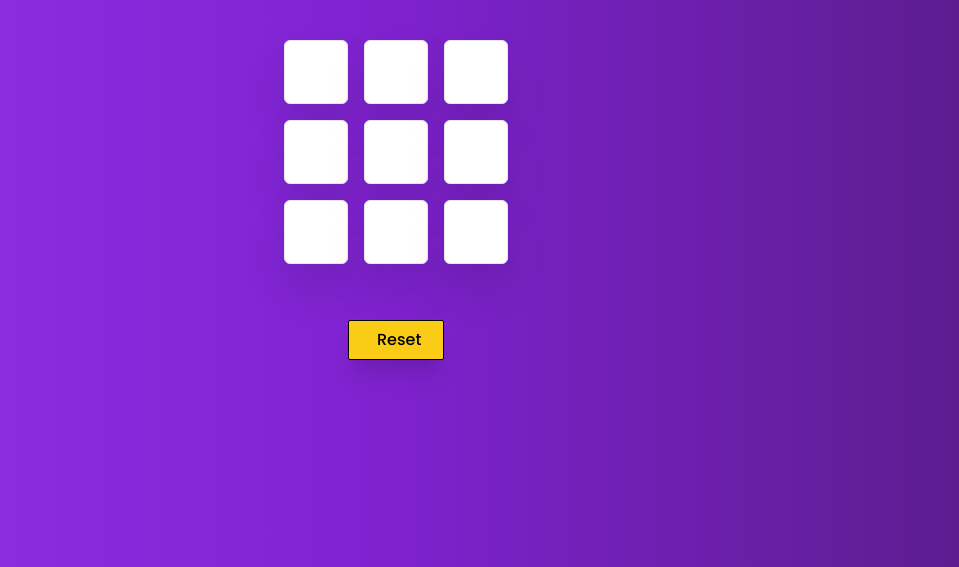
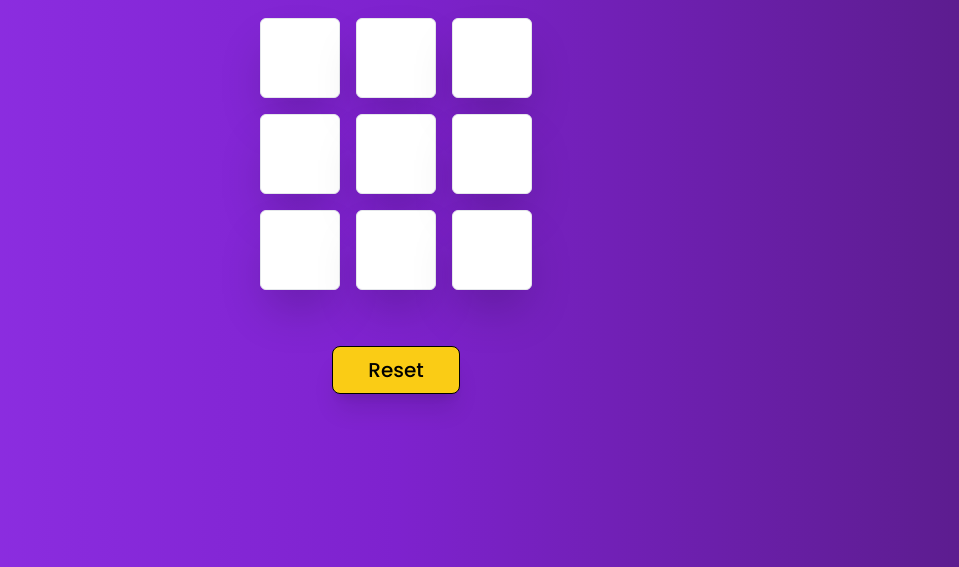
Before and after one commit to AbdulSamad94/Tic-Tac-Toe-Game, a plain HTML site: page index.html in a window 1280 px wide. Shown: the part 233-800 px from the top of the page, without its empty margins (244-1203 px from the left). Drawn offline with Linux system fonts and the light colour scheme.

Commit message:
cahnges
cahnges

```diff
--- a/index.html
+++ b/index.html
@@ -39,46 +39,46 @@
 <body class="bg-gradient-to-r from-purple-600 via-purple-700 to-purple-900">
     <div class="flex justify-center items-center gap-12 flex-col w-screen h-screen">
         <div class="flex justify-center items-center">
-            <h1 id="h1" class="text-5xl text-yellow-500 font-semibold text-center cursor-pointer">Tic - Tac - Toe</h1>
+            <h1 id="h1" class="text-5xl lg:text-6xl text-yellow-500 font-semibold text-center cursor-pointer">Tic - Tac - Toe</h1>
         </div>
         <div class="flex justify-center items-center w-screen">
             <div class="flex justify-center items-center flex-col gap-4 p-2">
                 <div id="box1" onclick="afterClicking1()"
-                    class="flex justify-center items-center border w-16 h-16 bg-white rounded-md shadow-2xl text-purple-300 text-5xl font-semibold transition-all cursor-pointer hover:bg-slate-200">
+                    class="flex justify-center items-center border lg:w-20 lg:h-20 w-16 h-16 bg-white rounded-md shadow-2xl text-purple-300 text-5xl lg:text-7xl font-semibold transition-all cursor-pointer hover:bg-slate-200 ">
                 </div>
                 <div id="box2" onclick="afterClicking2()"
-                    class="flex justify-center items-center border w-16 h-16 bg-white rounded-md shadow-2xl text-purple-300 text-5xl font-semibold transition-all cursor-pointer hover:bg-slate-200">
+                    class="flex justify-center items-center border lg:w-20 lg:h-20 w-16 h-16 bg-white rounded-md shadow-2xl text-purple-300 text-5xl lg:text-7xl font-semibold transition-all cursor-pointer hover:bg-slate-200 ">
                 </div>
                 <div id="box3" onclick="afterClicking3()"
-                    class="flex justify-center items-center border w-16 h-16 bg-white rounded-md shadow-2xl text-purple-300 text-5xl font-semibold transition-all cursor-pointer hover:bg-slate-200">
+                    class="flex justify-center items-center border lg:w-20 lg:h-20 w-16 h-16 bg-white rounded-md shadow-2xl text-purple-300 text-5xl lg:text-7xl font-semibold transition-all cursor-pointer hover:bg-slate-200 ">
                 </div>
             </div>
             <div class="flex justify-center items-center flex-col gap-4 p-2">
                 <div id="box4" onclick="afterClicking4()"
-                    class="flex justify-center items-center border w-16 h-16 bg-white rounded-md shadow-2xl text-purple-300 text-5xl font-semibold transition-all cursor-pointer hover:bg-slate-200">
+                    class="flex justify-center items-center border lg:w-20 lg:h-20 w-16 h-16 bg-white rounded-md shadow-2xl text-purple-300 text-5xl lg:text-7xl font-semibold transition-all cursor-pointer hover:bg-slate-200 ">
                 </div>
                 <div id="box5" onclick="afterClicking5()"
-                    class="flex justify-center items-center border w-16 h-16 bg-white rounded-md shadow-2xl text-purple-300 text-5xl font-semibold transition-all cursor-pointer hover:bg-slate-200">
+                    class="flex justify-center items-center border lg:w-20 lg:h-20 w-16 h-16 bg-white rounded-md shadow-2xl text-purple-300 text-5xl lg:text-7xl font-semibold transition-all cursor-pointer hover:bg-slate-200 ">
                 </div>
                 <div id="box6" onclick="afterClicking6()"
-                    class="flex justify-center items-center border w-16 h-16 bg-white rounded-md shadow-2xl text-purple-300 text-5xl font-semibold transition-all cursor-pointer hover:bg-slate-200">
+                    class="flex justify-center items-center border lg:w-20 lg:h-20 w-16 h-16 bg-white rounded-md shadow-2xl text-purple-300 text-5xl lg:text-7xl font-semibold transition-all cursor-pointer hover:bg-slate-200 ">
                 </div>
             </div>
             <div class="flex justify-center items-center flex-col gap-4 p-2">
                 <div id="box7" onclick="afterClicking7()"
-                    class="flex justify-center items-center border w-16 h-16 bg-white rounded-md shadow-2xl text-purple-300 text-5xl font-semibold transition-all cursor-pointer hover:bg-slate-200">
+                    class="flex justify-center items-center border lg:w-20 lg:h-20 w-16 h-16 bg-white rounded-md shadow-2xl text-purple-300 text-5xl lg:text-7xl font-semibold transition-all cursor-pointer hover:bg-slate-200 ">
                 </div>
                 <div id="box8" onclick="afterClicking8()"
-                    class="flex justify-center items-center border w-16 h-16 bg-white rounded-md shadow-2xl text-purple-300 text-5xl font-semibold transition-all cursor-pointer hover:bg-slate-200">
+                    class="flex justify-center items-center border lg:w-20 lg:h-20 w-16 h-16 bg-white rounded-md shadow-2xl text-purple-300 text-5xl lg:text-7xl font-semibold transition-all cursor-pointer hover:bg-slate-200 ">
                 </div>
                 <div id="box9" onclick="afterClicking9()"
-                    class="flex justify-center items-center border w-16 h-16 bg-white rounded-md shadow-2xl text-purple-300 text-5xl font-semibold transition-all cursor-pointer hover:bg-slate-200">
+                    class="flex justify-center items-center border lg:w-20 lg:h-20 w-16 h-16 bg-white rounded-md shadow-2xl text-purple-300 text-5xl lg:text-7xl font-semibold transition-all cursor-pointer hover:bg-slate-200 ">
                 </div>
             </div>
         </div>
         <div class="">
             <button onclick="reset()"
-                class="border border-black rounded-sm px-7 w-24 h-10 bg-yellow-400 text-black font-medium text-base text-center transition-all shadow-xl hover:bg-yellow-500">Reset</button>
+                class="border border-black rounded-lg px-7 w-32 h-12 bg-yellow-400 text-black font-medium text-xl text-center transition-all shadow-xl hover:bg-yellow-500">Reset</button>
         </div>
         <div class="">
             <h4 id="winner" class="text-3xl text-yellow-400 font-light"></h4>
```
Also changed, not shown: style.css.
